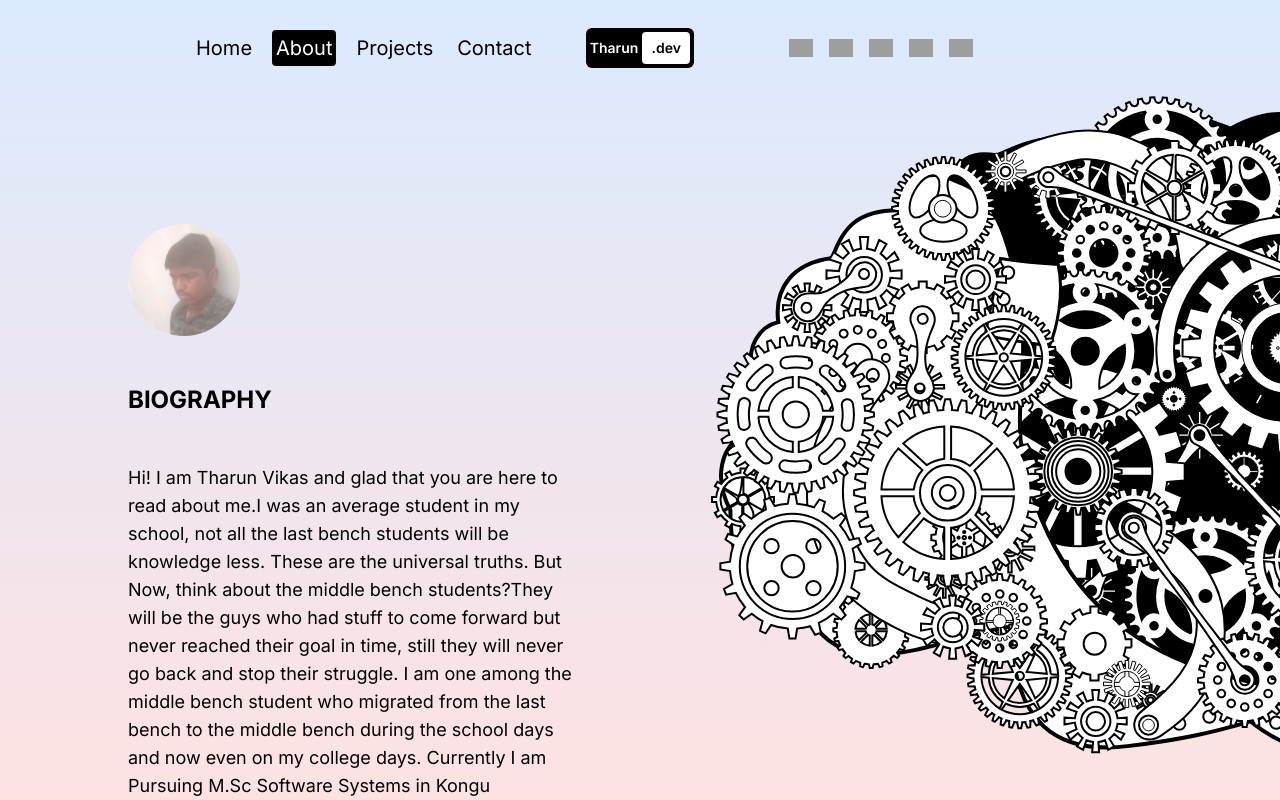
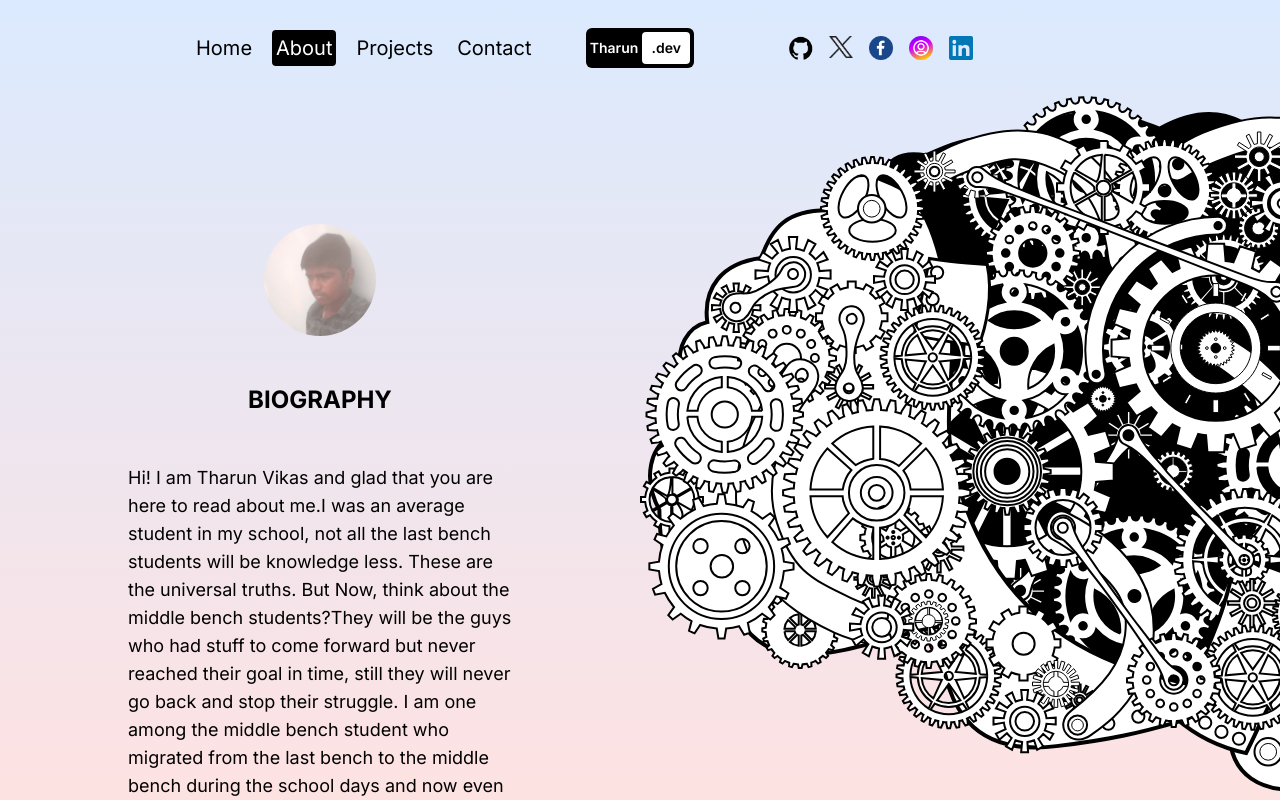
Before and after one commit to Tharunvikas55/Portfolio-version-2, a Next.js app: page /about in a window 1280 px wide. Built offline with nearby package versions, Linux system fonts and the light colour scheme; grey boxes are pictures that could not be loaded.

Commit message:
Add files via upload

```diff
--- a/src/app/about/page.jsx
+++ b/src/app/about/page.jsx
@@ -24,11 +24,11 @@ const AboutPage = () => {
       transition={{ duration: 1 }}
     >
       {/* CONTAINER */}
-      <div className="h-full overflow-scroll lg:flex " ref={containerRef}>
+      <div className="h-full overflow-scroll lg:flex  " ref={containerRef}>
         {/* TEXT CONTAINER */}
-        <div className="w-full p-5 sm:p-5  md:p-8 lg:p-16 xl:p-32 flex flex-col gap-24 md:gap-32 lg:gap-48 xl:gap-64  lg:pr-0 ">
+        <div className="  p-5 sm:p-5  md:p-8 lg:p-16 xl:p-32 flex flex-col gap-24 md:gap-32 lg:gap-48 xl:gap-64  lg:w-2/3 lg:pr-0 xl:w-1/2 ">
           {/* BIOGRAPHY CONTAINER */}
-          <div className="flex flex-col gap-12 justify-center">
+          <div className="flex flex-col gap-12 items-center justify-center">
             {/* BIOGRAPHY IMAGE */}
             <Image
               src="/my.jpg"
@@ -337,7 +337,7 @@ const AboutPage = () => {
           </div>
         </div>
         {/* SVG CONTAINER */}
-        <div className="hidden lg:block w-1/3 sticky top-0 z-30 xl:w-full ">
+        <div className="hidden lg:block w-1/3 sticky top-0 z-30  xl:w-1/2 ">
           <Brain scrollYProgress={scrollYProgress} />
         </div>
       </div>
--- a/src/components/navbar.jsx
+++ b/src/components/navbar.jsx
@@ -87,22 +87,22 @@ const Navbar = () => {
         {/*SOCIAL*/}
         <div className="hidden md:flex gap-4 w-1/3 ">
           <Link href="https://github.com/Tharunvikas55">
-          <Image src="/github-pages/github.png" alt="" width={24} height={24}/>
+          <Image src="/github.png" alt="" width={24} height={24}/>
           </Link>
           <Link href="https://twitter.com/STharunvikas/">
-          <Image src="/github-pages/twitter.png" alt="" width={24} height={24}/>
+          <Image src="/twitter.png" alt="" width={24} height={24}/>
           </Link>
           {/* <Link href="#">
           <Image src="/dribbble.png" alt="" width={24} height={24}/>
           </Link> */}
           <Link href="#">
-          <Image src="/github-pages/facebook.png" alt="" width={24} height={24}/>
+          <Image src="/facebook.png" alt="" width={24} height={24}/>
           </Link>
           <Link href="#">
-          <Image src="/github-pages/instagram.png" alt="" width={24} height={24}/>
+          <Image src="/instagram.png" alt="" width={24} height={24}/>
           </Link>
           <Link href="https://www.linkedin.com/in/tharun-vikas-a51802228/">
-          <Image src="/github-pages/linkedin.png" alt="" width={24} height={24}/>
+          <Image src="/linkedin.png" alt="" width={24} height={24}/>
           </Link>
 
         </div>
```
